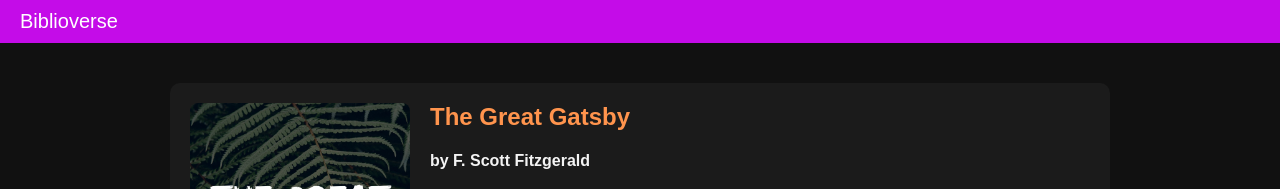
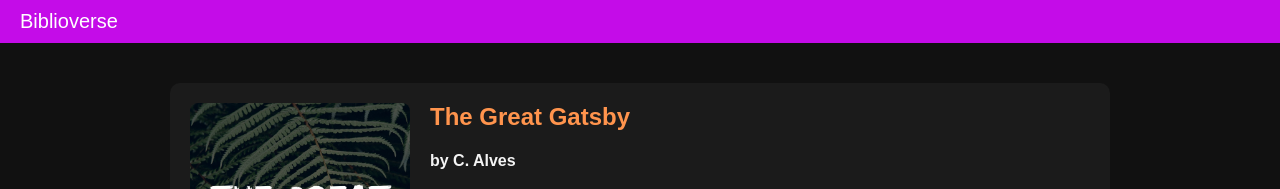
Before and after one commit to Thira0809/Biblioverse, a plain HTML site: page Gatsby.html in a window 1280 px wide. Shown: the top 189 px of the page. Drawn offline with Linux system fonts and the light colour scheme.

Commit message:
Gatsby.html

```diff
--- a/Gatsby.html
+++ b/Gatsby.html
@@ -76,7 +76,7 @@
   <img src="book1.jpg" alt="The Great Gatsby cover">
   <div class="details">
     <h2>The Great Gatsby</h2>
-    <h4>by F. Scott Fitzgerald</h4>
+    <h4>by C. Alves</h4>
     <p>
       <strong>Synopsis:</strong><br>
       The Great Gatsby is a 1925 novel set in the Jazz Age on Long Island, written by F. Scott Fitzgerald.
```
